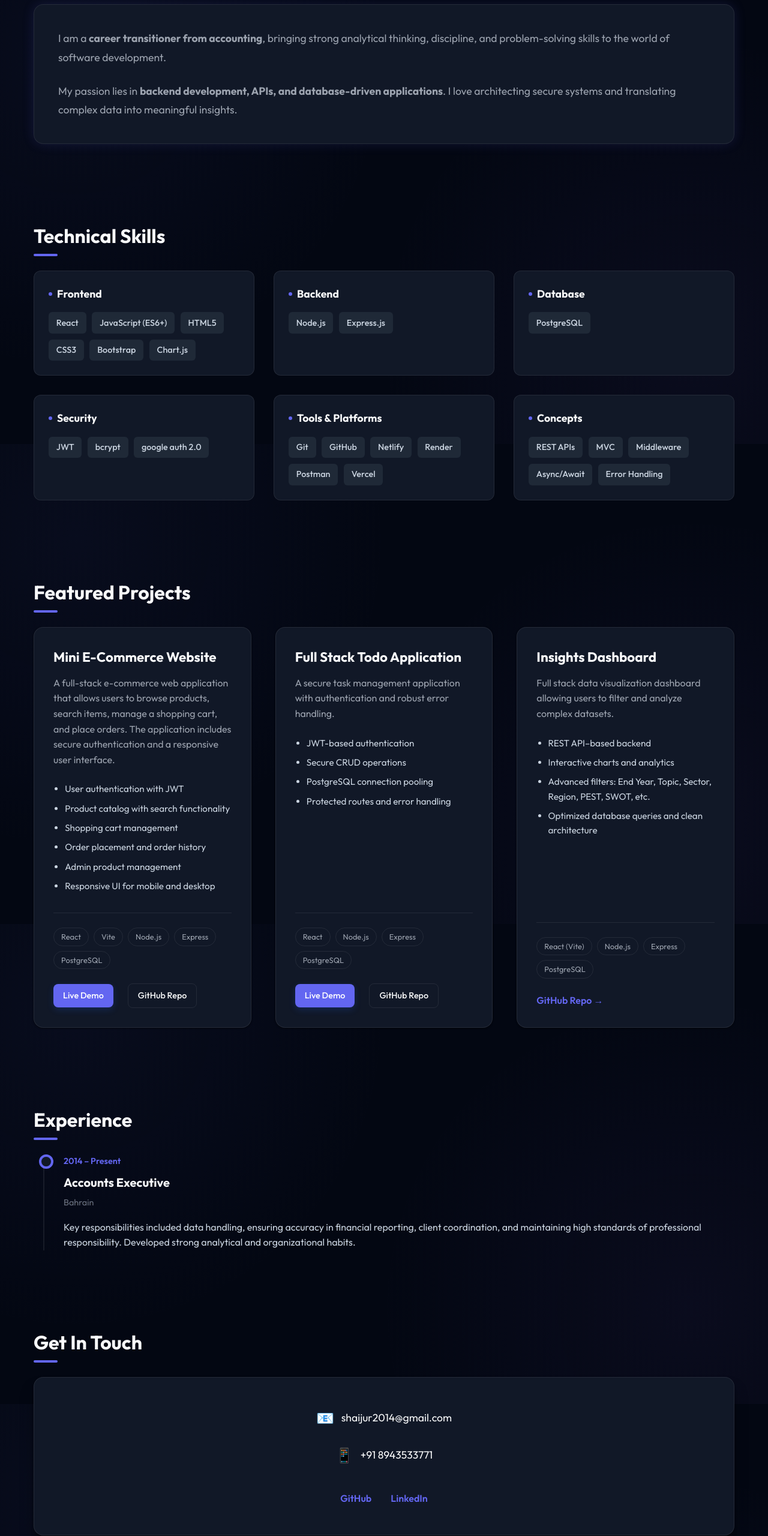
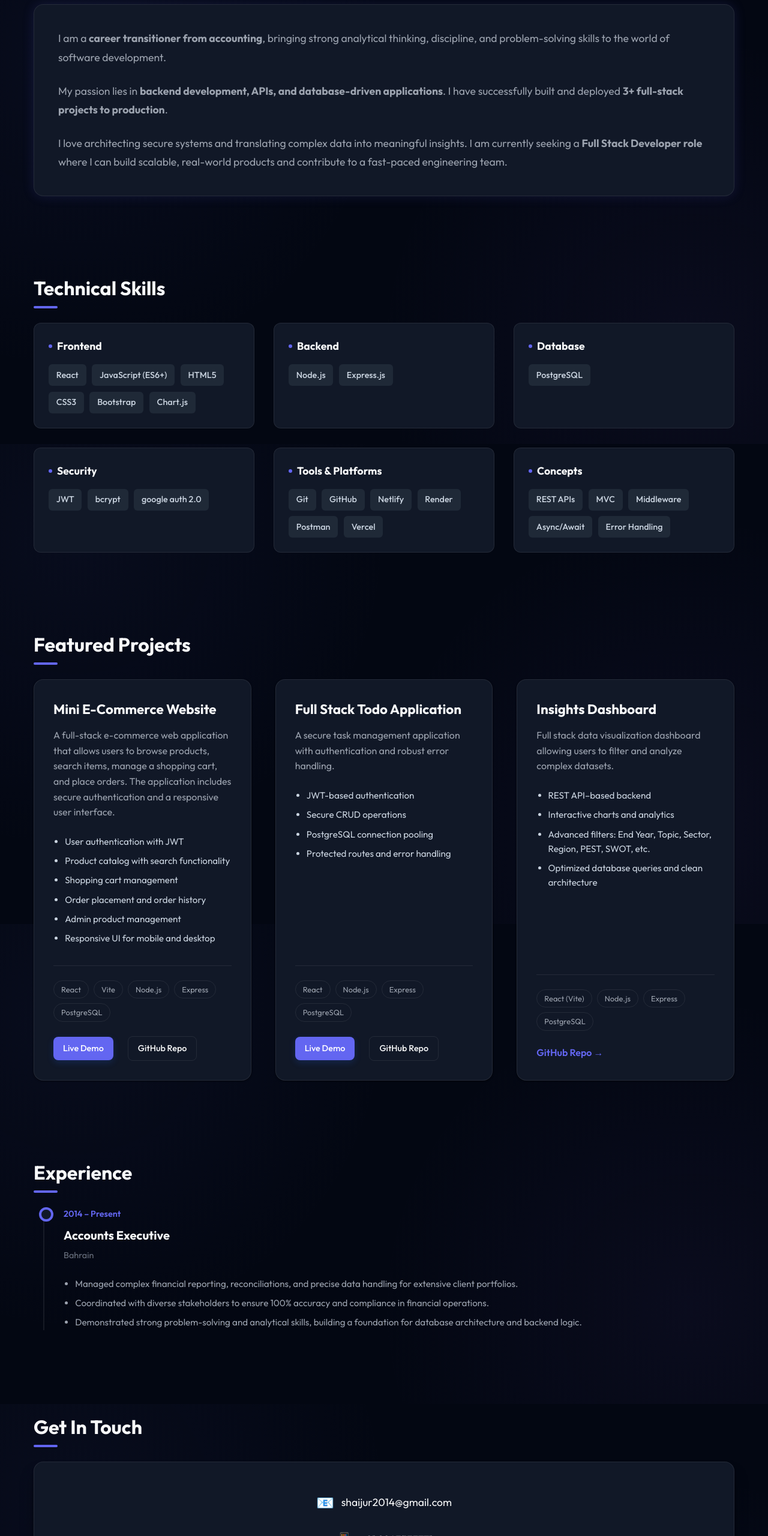
Before and after one commit to Shaiju-Raju/portfolio, a website built with Vite: page index.html in a window 1280 px wide. Shown: the part 860-3420 px from the top of the page at 60% size. Built offline with nearby package versions, Linux system fonts and the light colour scheme.

Commit message:
feat: improve about me, expand experience, update copyright year

```diff
--- a/index.html
+++ b/index.html
@@ -70,8 +70,10 @@
             discipline, and problem-solving skills to the world of software development.
           </p>
           <p>
-            My passion lies in <strong>backend development, APIs, and database-driven applications</strong>. I love
-            architecting secure systems and translating complex data into meaningful insights.
+            My passion lies in <strong>backend development, APIs, and database-driven applications</strong>. I have successfully built and deployed <strong>3+ full-stack projects to production</strong>.
+          </p>
+          <p>
+            I love architecting secure systems and translating complex data into meaningful insights. I am currently seeking a <strong>Full Stack Developer role</strong> where I can build scalable, real-world products and contribute to a fast-paced engineering team.
           </p>
         </div>
       </div>
@@ -234,9 +236,11 @@
           <div class="timeline-content">
             <h3>Accounts Executive</h3>
             <span class="location">Bahrain</span>
-            <p>Key responsibilities included data handling, ensuring accuracy in financial reporting, client
-              coordination, and maintaining high standards of professional responsibility. Developed strong analytical
-              and organizational habits.</p>
+            <ul style="list-style-type: disc; padding-left: 1.2rem; color: var(--text-muted); margin-top: 0.5rem;">
+              <li style="margin-bottom: 0.5rem; font-size: 0.95rem;">Managed complex financial reporting, reconciliations, and precise data handling for extensive client portfolios.</li>
+              <li style="margin-bottom: 0.5rem; font-size: 0.95rem;">Coordinated with diverse stakeholders to ensure 100% accuracy and compliance in financial operations.</li>
+              <li style="margin-bottom: 0.5rem; font-size: 0.95rem;">Demonstrated strong problem-solving and analytical skills, building a foundation for database architecture and backend logic.</li>
+            </ul>
           </div>
         </div>
       </div>
@@ -267,7 +271,7 @@
 
   <footer class="footer">
     <div class="container">
-      <p>&copy; 2024 Shaiju Raju. All rights reserved.</p>
+      <p>&copy; 2026 Shaiju Raju. All rights reserved.</p>
     </div>
   </footer>
 
```
